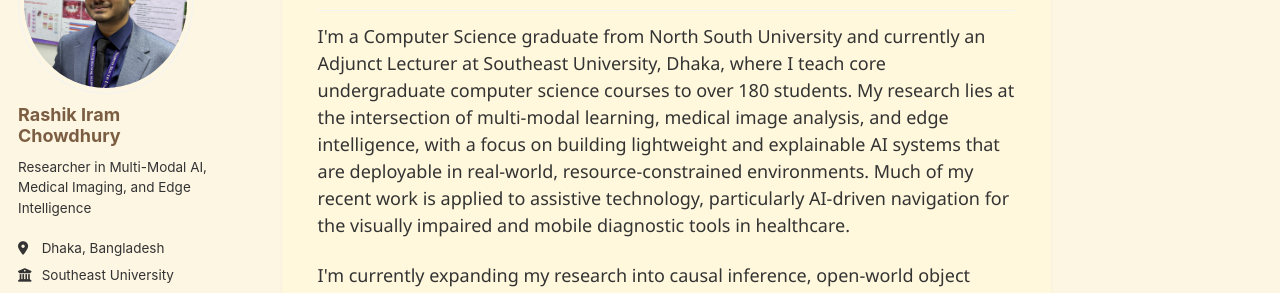
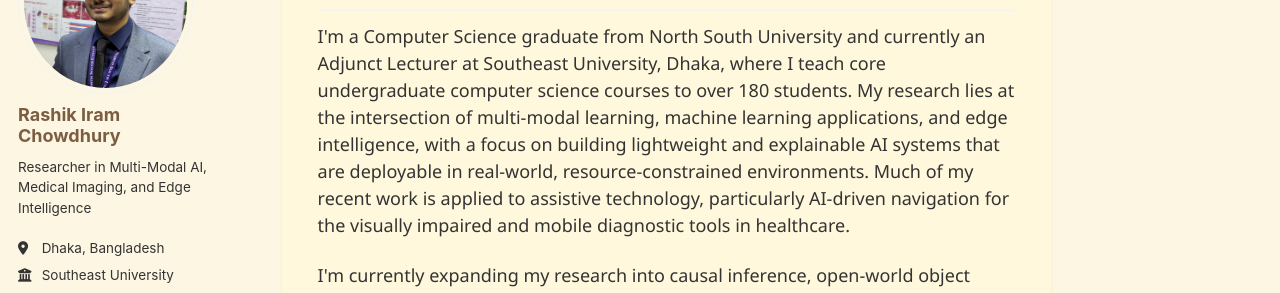
Before and after one commit to RashikIram/rashikiram.github.io, a Jekyll site: the page built from index.md, in a window 1280 px wide and 900 px high. Shown: the part 250-543 px from the top of the window. Built offline with Jekyll 4.4.1, drawn with Linux system fonts in a browser that asks for light colours; some web fonts are replaced.

Commit message:
Update index.md

```diff
--- a/index.md
+++ b/index.md
@@ -1,7 +1,7 @@
 ---
 layout: single
 title: "Welcome"
-excerpt: "PhD applicant in Computer Science | Researcher in Multi-Modal AI, Medical Imaging, and Edge Intelligence"
+excerpt: "PhD applicant in Computer Science | Researcher in Multi-Modal AI, Computer Vision, Natural Language Processing, and Edge Intelligence"
 author_profile: true
 ---
 
@@ -10,7 +10,7 @@ author_profile: true
 <h2 class="exp-heading">About Me</h2>
 <div class="exp-card">
 <p>
-I'm a Computer Science graduate from North South University and currently an Adjunct Lecturer at Southeast University, Dhaka, where I teach core undergraduate computer science courses to over 180 students. My research lies at the intersection of multi-modal learning, medical image analysis, and edge intelligence, with a focus on building lightweight and explainable AI systems that are deployable in real-world, resource-constrained environments. Much of my recent work is applied to assistive technology, particularly AI-driven navigation for the visually impaired and mobile diagnostic tools in healthcare.
+I'm a Computer Science graduate from North South University and currently an Adjunct Lecturer at Southeast University, Dhaka, where I teach core undergraduate computer science courses to over 180 students. My research lies at the intersection of multi-modal learning, machine learning applications, and edge intelligence, with a focus on building lightweight and explainable AI systems that are deployable in real-world, resource-constrained environments. Much of my recent work is applied to assistive technology, particularly AI-driven navigation for the visually impaired and mobile diagnostic tools in healthcare.
 </p>
 
 <p>
```
